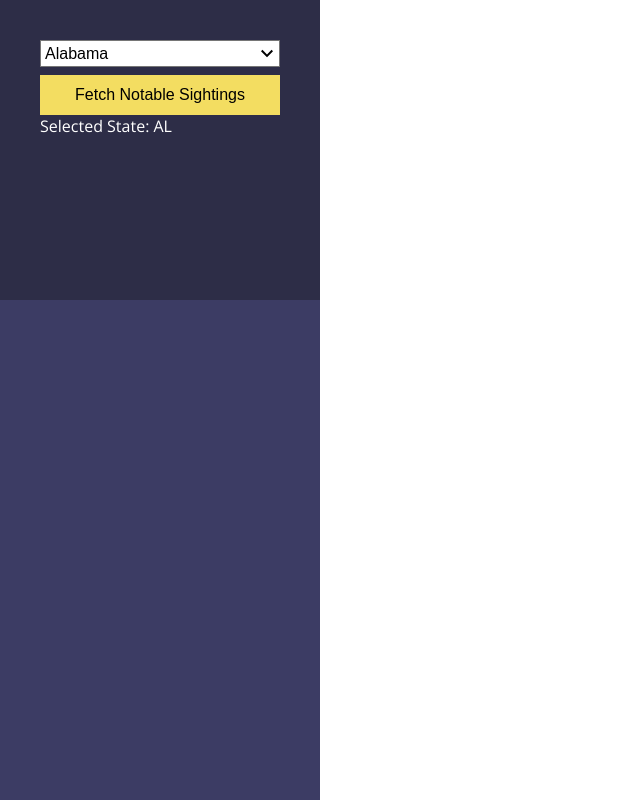
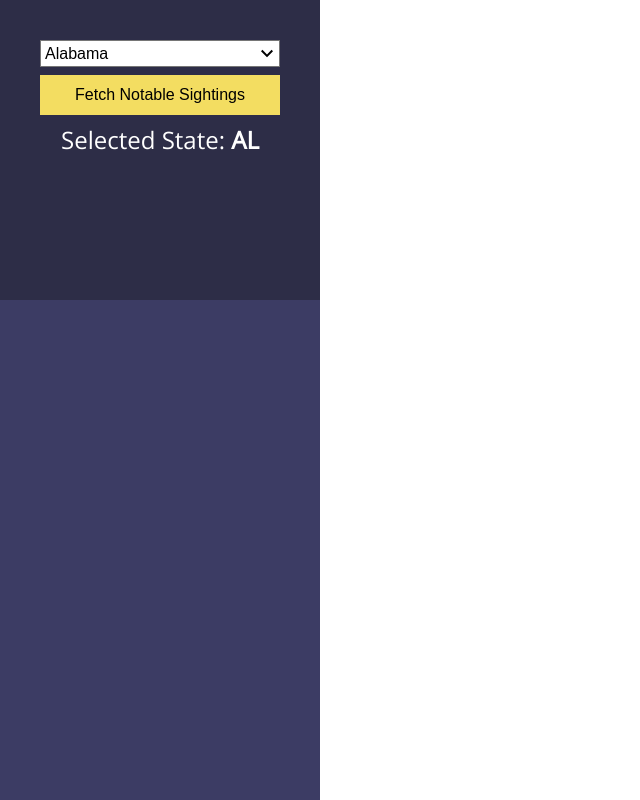
Before and after one commit to pnewsam/birdar, a React (Create React App) app: page / in a window 1280 px wide. Shown: the whole page, without its empty margins (0-640 px from the left). Built offline with nearby package versions, Linux system fonts and the light colour scheme.

Commit message:
Moves base styles to index.css. Styles Indicator.

```diff
--- a/src/App.css
+++ b/src/App.css
@@ -1,20 +1,3 @@
 .App {
   padding: 40px;
 }
-
-body {
-  font-family: "Open Sans";
-}
-
-p {
-  margin: 0;
-  padding: 0;
-}
-
-div {
-  box-sizing: border-box;
-}
-
-select {
-  appearance: none;
-}
--- a/src/components/Indicator/index.jsx
+++ b/src/components/Indicator/index.jsx
@@ -1,8 +1,14 @@
 import React from "react";
 import enhance from "./enhance";
+import "./styles.css";
 
 const Indicator = ({ selectedState }) => {
-  return <p>Selected State: {selectedState}</p>;
+  return (
+    <p className="Indicator">
+      Selected State:&nbsp;
+      <strong>{selectedState}</strong>
+    </p>
+  );
 };
 
 export default enhance(Indicator);
--- /dev/null
+++ b/src/components/Indicator/styles.css
@@ -0,0 +1,5 @@
+.Indicator {
+  font-size: 1.5rem;
+  margin: 0.5rem 0;
+  text-align: center;
+}
--- a/src/index.css
+++ b/src/index.css
@@ -3,3 +3,20 @@ body {
   padding: 0;
   font-family: sans-serif;
 }
+
+body {
+  font-family: "Open Sans";
+}
+
+p {
+  margin: 0;
+  padding: 0;
+}
+
+div {
+  box-sizing: border-box;
+}
+
+select {
+  appearance: none;
+}
```
